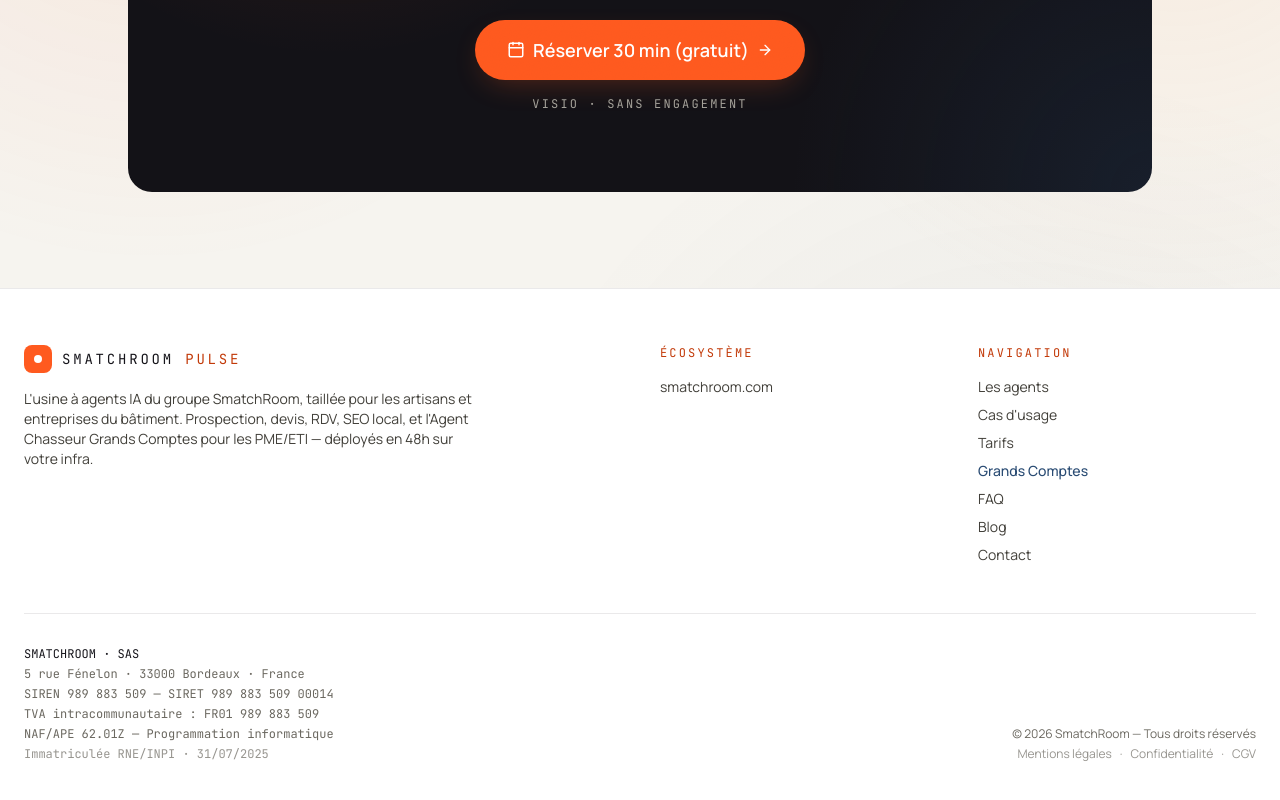
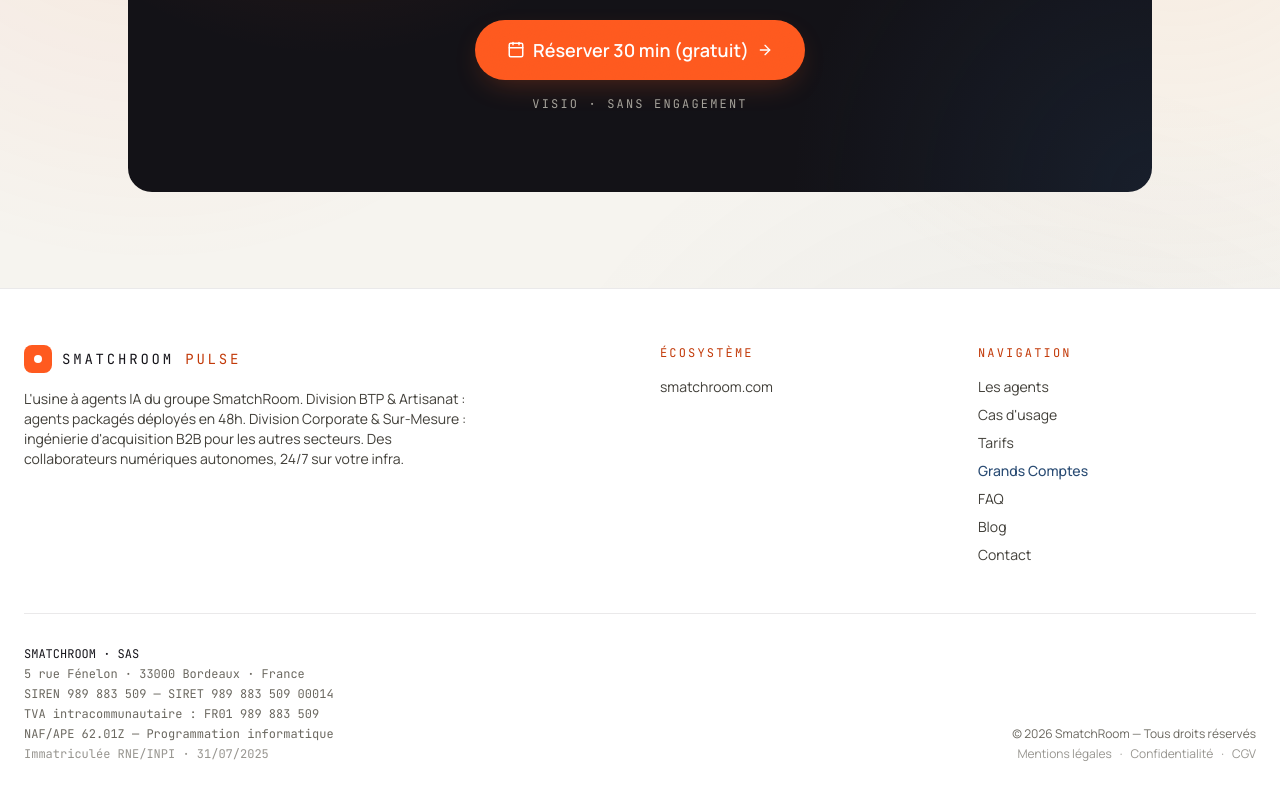
Before and after one commit to afontana33/smatchroom-pulse-vitrine, a Next.js app: page / in a window 1280 px wide. Shown: the part 9790-10590 px from the top of the page. Built offline with nearby package versions, Linux system fonts and the light colour scheme.

Commit message:
feat(pulse): footer 2 divisions (BTP + Corporate)

```diff
--- a/src/components/Footer.jsx
+++ b/src/components/Footer.jsx
@@ -14,9 +14,9 @@ export default function Footer() {
               </span>
             </div>
             <p className="mt-4 max-w-md text-sm text-[var(--muted-strong)]">
-              L&apos;usine à agents IA du groupe SmatchRoom, taillée pour les artisans et entreprises
-              du bâtiment. Prospection, devis, RDV, SEO local, et l&apos;Agent Chasseur Grands Comptes
-              pour les PME/ETI — déployés en 48h sur votre infra.
+              L&apos;usine à agents IA du groupe SmatchRoom. Division BTP &amp; Artisanat : agents packagés
+              déployés en 48h. Division Corporate &amp; Sur-Mesure : ingénierie d&apos;acquisition B2B pour
+              les autres secteurs. Des collaborateurs numériques autonomes, 24/7 sur votre infra.
             </p>
           </div>
 
```
